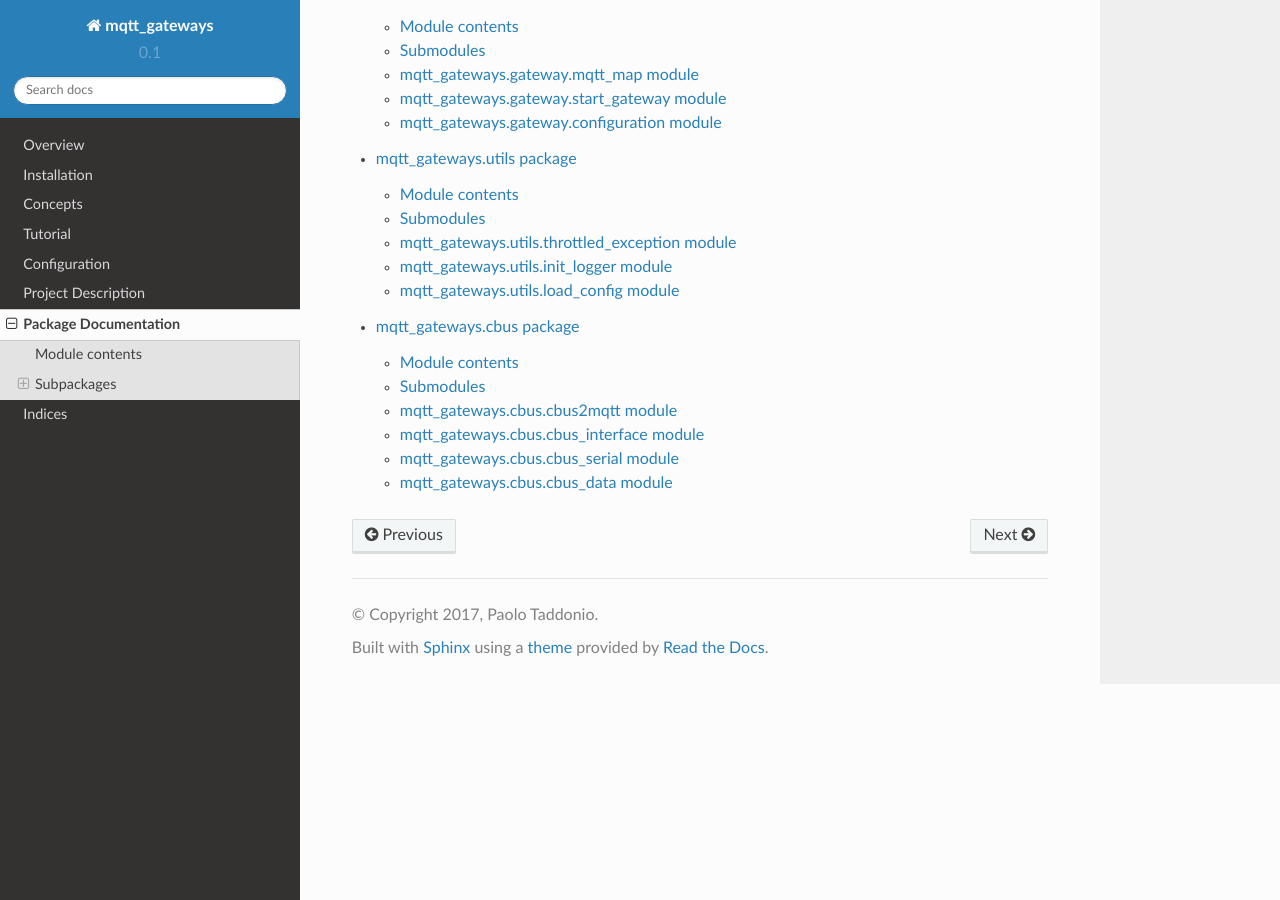
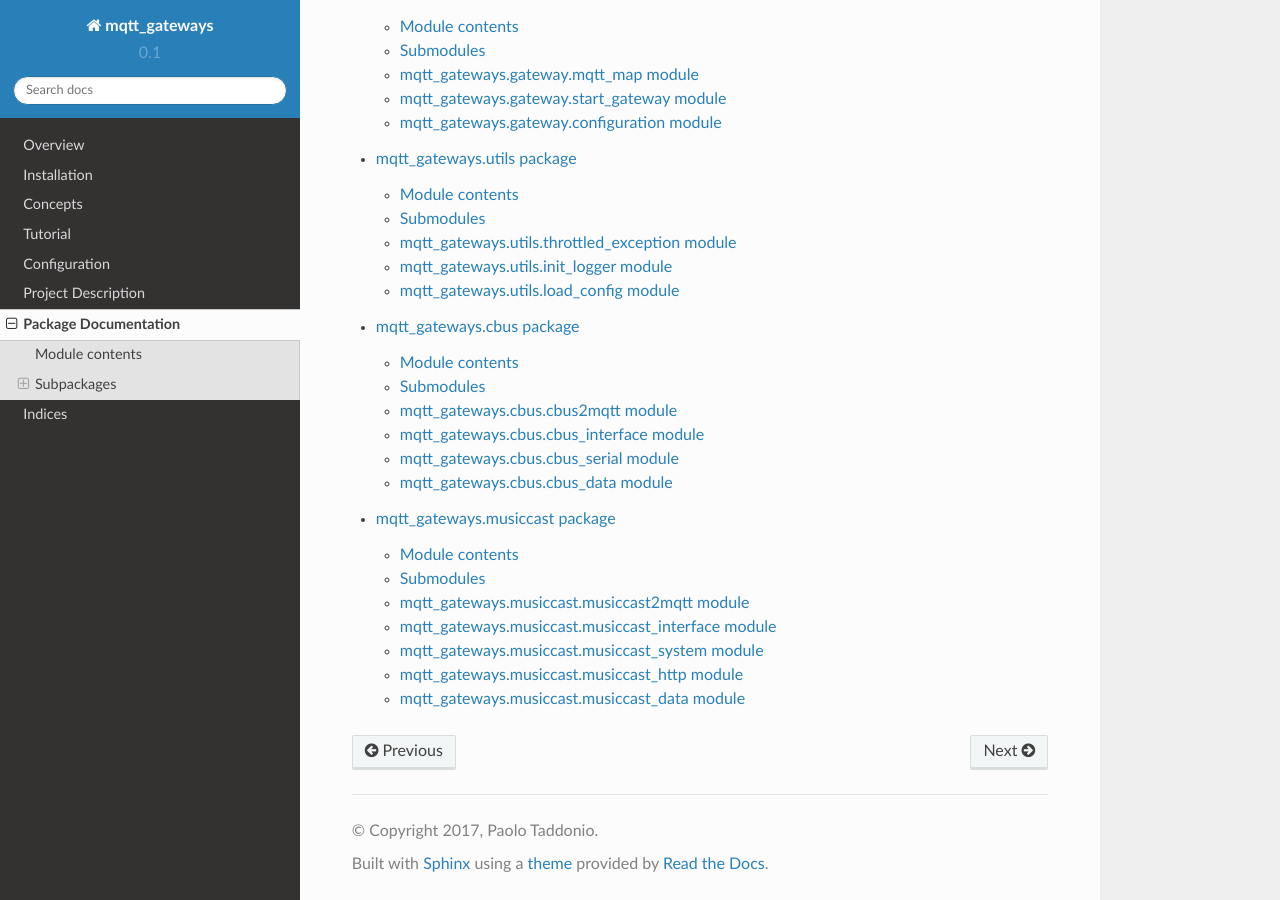
Before and after one commit to ppt000/mqtt_gateways, a Sphinx documentation site: the page built from docs/source/mqtt_gateways.rst, in a window 1280 px wide and 900 px high, scrolled down 561 px. Built offline with Sphinx 7.4.7 and the Read the Docs theme 2.0.0, drawn with Linux system fonts in a browser that asks for light colours; pages that are not in the unit, such as notebooks, are missing from menus.

Commit message:
add musiccast module autodoc

```diff
--- /dev/null
+++ b/docs/source/mqtt_gateways.musiccast.rst
@@ -0,0 +1,49 @@
+mqtt\_gateways\.musiccast package
+=================================
+
+Module contents
+---------------
+
+.. automodule:: mqtt_gateways.musiccast
+    :members:
+    :show-inheritance:
+
+Submodules
+----------
+
+mqtt\_gateways\.musiccast\.musiccast2mqtt module
+------------------------------------------------
+
+.. automodule:: mqtt_gateways.musiccast.musiccast2mqtt
+    :members:
+    :show-inheritance:
+
+mqtt\_gateways\.musiccast\.musiccast\_interface module
+------------------------------------------------------
+
+.. automodule:: mqtt_gateways.musiccast.musiccast_interface
+    :members:
+    :private-members:
+    :show-inheritance:
+
+mqtt\_gateways\.musiccast\.musiccast\_system module
+---------------------------------------------------
+
+.. automodule:: mqtt_gateways.musiccast.musiccast_system
+    :members:
+    :private-members:
+    :show-inheritance:
+
+mqtt\_gateways\.musiccast\.musiccast\_http module
+-------------------------------------------------
+
+.. automodule:: mqtt_gateways.musiccast.musiccast_http
+    :members:
+    :private-members:
+    :show-inheritance:
+
+mqtt\_gateways\.musiccast\.musiccast\_data module
+-------------------------------------------------
+
+.. automodule:: mqtt_gateways.musiccast.musiccast_data
+    :members:
--- a/docs/source/mqtt_gateways.rst
+++ b/docs/source/mqtt_gateways.rst
@@ -18,3 +18,4 @@ Subpackages
     mqtt_gateways.gateway
     mqtt_gateways.utils
     mqtt_gateways.cbus
+    mqtt_gateways.musiccast
```
